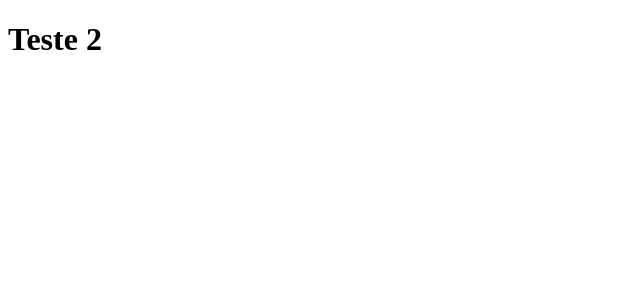
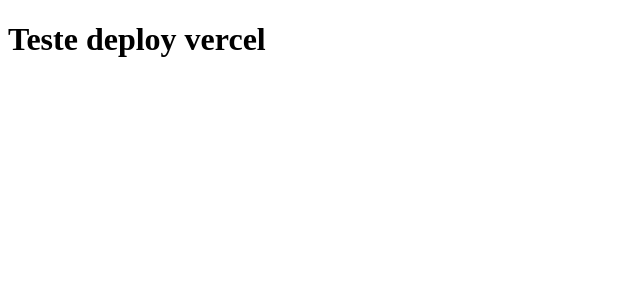
Before and after one commit to GustavoAlef/clone_tabnews, a Next.js app: page / in a window 1280 px wide. Shown: the top 300 px of the page, without its empty margins (0-640 px from the left). Built offline with nearby package versions, Linux system fonts and the light colour scheme.

Commit message:
teste de deploy da vercel

```diff
--- a/pages/index.js
+++ b/pages/index.js
@@ -1,5 +1,5 @@
 function Home() {
-    return <h1>Teste 2</h1>
+    return <h1>Teste deploy vercel</h1>
 }
 
 export default Home;
```
